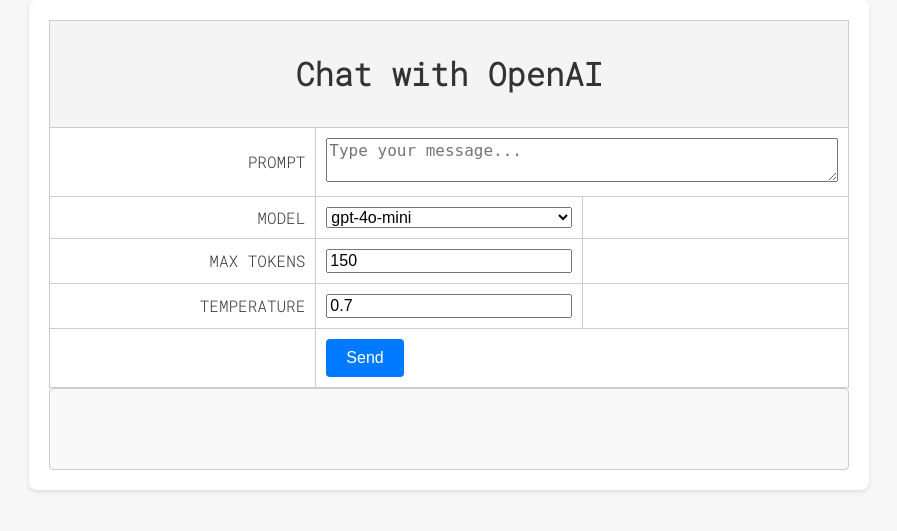
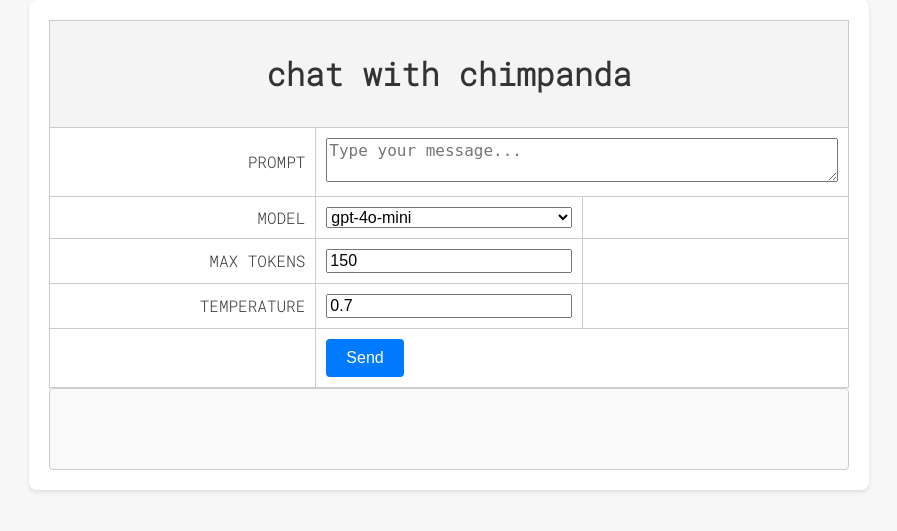
Before and after one commit to comesthesun/my_flask_app, a Flask app: page / in a window 1280 px wide. Shown: the top 531 px of the page, without its empty margins (191-1088 px from the left). Run offline with Flask 3, Linux system fonts and the light colour scheme.

Commit message:
Update chat-render-0730.html

```diff
--- a/templates/chat-render-0730.html
+++ b/templates/chat-render-0730.html
@@ -15,7 +15,7 @@
               <thead>
                   <tr>
                       <th colspan="3">
-                          <h1>Chat with OpenAI</h1>
+                          <h1>chat with chimpanda</h1>
                       </th>
                   </tr>
               </thead>
@@ -127,7 +127,7 @@
           const textarea = document.getElementById('prompt');
 
           textarea.addEventListener('input', function () {
-              this.style.height = 'auto'; // Reset height
+       this.style.height = '100px'; // Reset height to 100 pixels
               this.style.height = `${this.scrollHeight}px`; // Set to scrollHeight
           });
       </script>
```
